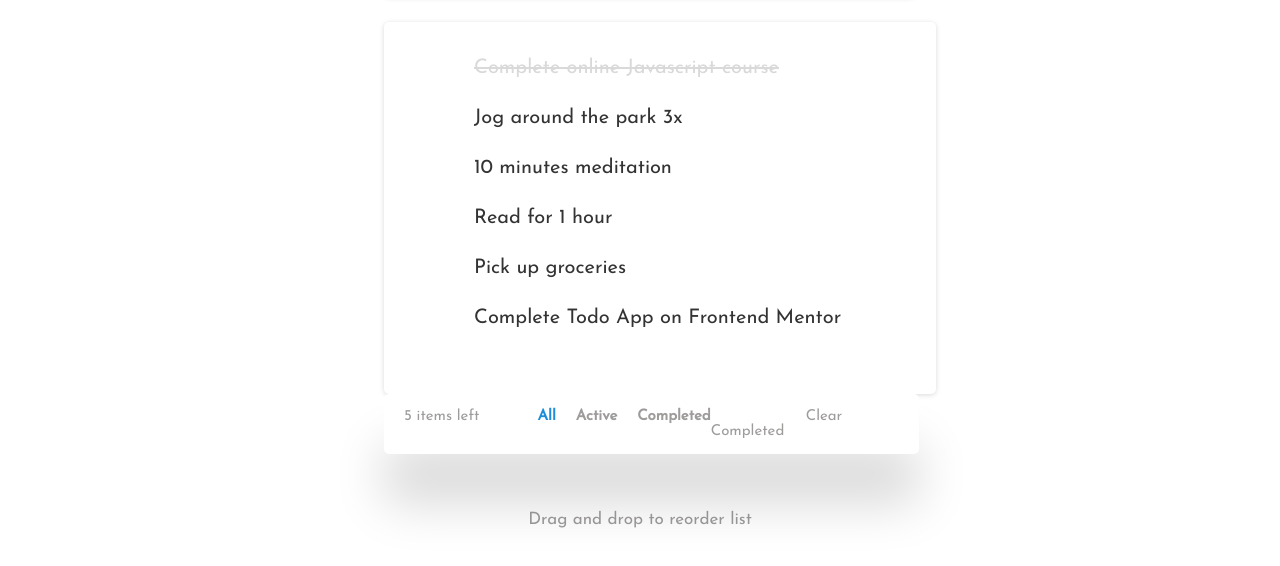
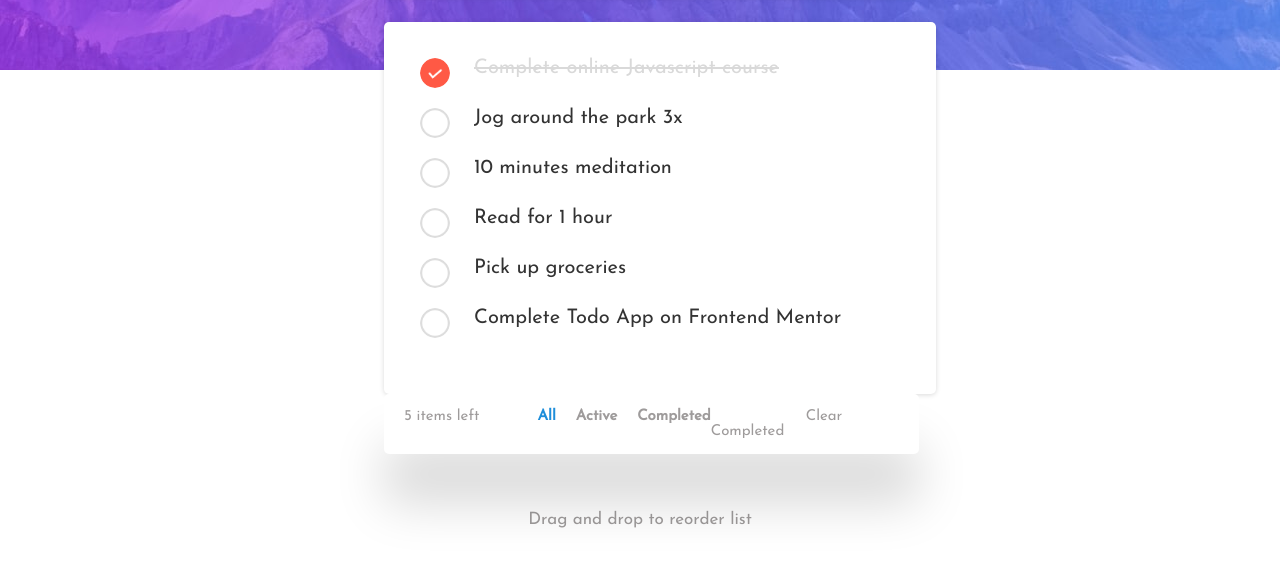
Before and after one commit to ShimoLink/frontend-amalitech, a plain HTML site: page index.html in a window 1280 px wide. Shown: the part 230-796 px from the top of the page. Drawn offline with Linux system fonts and the light colour scheme; files whose address does not match are found by name.

Commit message:
styles.css

```diff
--- a/styles.css
+++ b/styles.css
@@ -26,7 +26,7 @@
     --octonary-color: white;
     --ninth-color: #25273D;
     --tenth-color: white;
-    background-image: url("images/bg-desktop-dark.jpg");
+    background-image: url("bg-desktop-dark.jpg");
 }
 
 /*TODO*/
@@ -43,7 +43,7 @@ header{
 /*BODY COLOUR BY DEFAULT*/
   body {
       background-color: var(--ninth-color);
-      background-image: url("images/bg-desktop-light.jpg");
+      background-image: url("bg-desktop-light.jpg");
       background-repeat: no-repeat;
       font-family: 'Josefin Sans', sans-serif;
       font-weight: 400px;
@@ -125,7 +125,7 @@ ul li::before {
     width: 30px;
     height: 30px;
     border-radius: 50%;
-    background-image: url("images/unchecked.png");
+    background-image: url("unchecked.png");
     background-size: cover;
     background-position: center;
     left: -5%;
@@ -137,7 +137,7 @@ ul li.checked {
     text-decoration: line-through;
 }
 ul li.checked::before {
-    background-image: url("images/checked.png");
+    background-image: url("checked.png");
 }
 /*THE CLOSE BUTTON*/
 ul li span{
```
